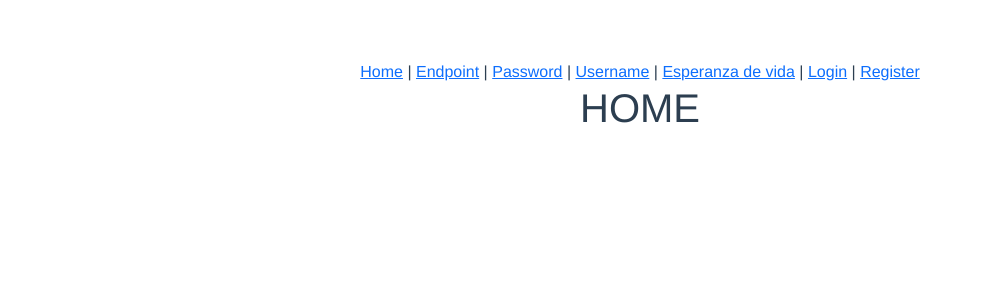
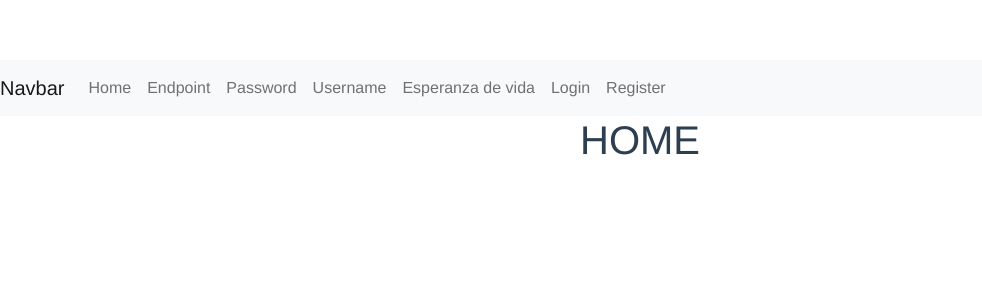
Before and after one commit to alvaromrtn/CAPSTONE-HP, a Vue app in the folder vue-frontend/: page / in a window 1280 px wide. Shown: the top 300 px of the page, without its empty margins (0-982 px from the left). Built offline with nearby package versions, Linux system fonts and the light colour scheme.

Commit message:
Responsive navbar

```diff
--- a/vue-frontend/public/index.html
+++ b/vue-frontend/public/index.html
@@ -11,4 +11,19 @@
     <div id="app"></div>
     <!-- built files will be auto injected -->
   </body>
+  <script
+    src="https://code.jquery.com/jquery-3.3.1.slim.min.js"
+    integrity="sha384-q8i/X+965DzO0rT7abK41JStQIAqVgRVzpbzo5smXKp4YfRvH+8abtTE1Pi6jizo"
+    crossorigin="anonymous"
+  ></script>
+  <script
+    src="https://cdn.jsdelivr.net/npm/popper.js@1.14.7/dist/umd/popper.min.js"
+    integrity="sha384-UO2eT0CpHqdSJQ6hJty5KVphtPhzWj9WO1clHTMGa3JDZwrnQq4sF86dIHNDz0W1"
+    crossorigin="anonymous"
+  ></script>
+  <script
+    src="https://cdn.jsdelivr.net/npm/bootstrap@4.3.1/dist/js/bootstrap.min.js"
+    integrity="sha384-JjSmVgyd0p3pXB1rRibZUAYoIIy6OrQ6VrjIEaFf/nJGzIxFDsf4x0xIM+B07jRM"
+    crossorigin="anonymous"
+  ></script>
 </html>
--- a/vue-frontend/src/App.vue
+++ b/vue-frontend/src/App.vue
@@ -1,14 +1,34 @@
 <template>
   <div id="app">
-    <nav>
-      <router-link to="/">Home</router-link> |
-      <router-link to="/endpoint">Endpoint</router-link> |
-      <router-link to="/password">Password</router-link> |
-      <router-link to="/username">Username</router-link> |
-      <router-link to="/esperanza_de_vida">Esperanza de vida</router-link> |
-      <router-link to="/login">Login</router-link> |
-      <router-link to="/register">Register</router-link>
+    <nav class="navbar navbar-expand-lg navbar-light bg-light">
+      <a class="navbar-brand" href="#">Navbar</a>
+      <button
+        class="navbar-toggler"
+        type="button"
+        data-toggle="collapse"
+        data-target="#navbarSupportedContent"
+        aria-controls="navbarSupportedContent"
+        aria-expanded="false"
+        aria-label="Toggle navigation"
+      >
+        <span class="navbar-toggler-icon"></span>
+      </button>
+
+      <div class="collapse navbar-collapse" id="navbarSupportedContent">
+        <div class="navbar-nav mr-auto">
+          <router-link to="/" class="nav-link">Home</router-link>
+          <router-link to="/endpoint" class="nav-link">Endpoint</router-link>
+          <router-link to="/password" class="nav-link">Password</router-link>
+          <router-link to="/username" class="nav-link">Username</router-link>
+          <router-link to="/esperanza_de_vida" class="nav-link"
+            >Esperanza de vida</router-link
+          >
+          <router-link to="/login" class="nav-link">Login</router-link>
+          <router-link to="/register" class="nav-link">Register</router-link>
+        </div>
+      </div>
     </nav>
+
     <router-view />
   </div>
 </template>
```
